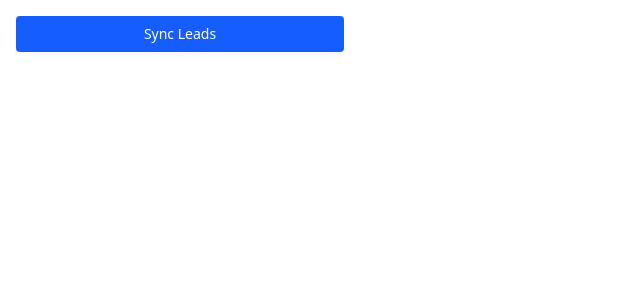
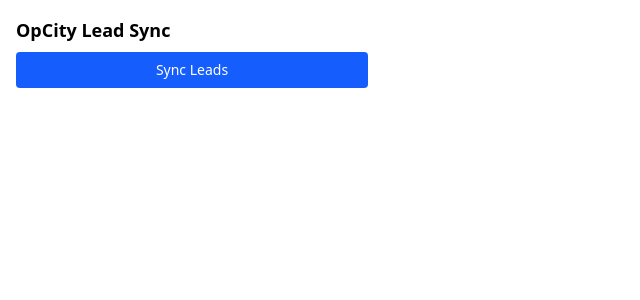
Before and after one commit to BasicallyManny/OpciSync-, a React (Vite) app in the folder frontend/: page / in a window 1280 px wide. Shown: the top 300 px of the page, without its empty margins (0-640 px from the left). Built offline with nearby package versions, Linux system fonts and the light colour scheme.

Commit message:
content scraper finished

```diff
--- a/frontend/src/App.tsx
+++ b/frontend/src/App.tsx
@@ -4,54 +4,118 @@
 export default function App() {
   const [leads, setLeads] = useState<Lead[]>([]);
   const [loading, setLoading] = useState(false);
+  const [error, setError] = useState<string>("");
 
   const sync = async () => {
     setLoading(true);
+    setError("");
 
+    try {
       const [tab] = await chrome.tabs.query({
         active: true,
         currentWindow: true
       });
 
+      if (!tab.id) {
+        setError("No active tab found");
+        setLoading(false);
+        return;
+      }
+
+      if (!tab.url?.includes("opcity.com")) {
+        setError("Please navigate to an OpCity page");
+        setLoading(false);
+        return;
+      }
+
       chrome.runtime.sendMessage({
         type: "START_SYNC",
         tabId: tab.id
       });
+    } catch (err) {
+      setError("Failed to start sync");
+      setLoading(false);
+      console.error(err);
+    }
   };
 
   useEffect(() => {
-    chrome.runtime.onMessage.addListener(msg => {
+    type RuntimeMessage =
+      | { type: "LEADS_SYNCED"; payload: Lead[] }
+      | { type: string; [key: string]: unknown };
+
+    const listener = (msg: RuntimeMessage) => {
+      console.log("Popup received message:", msg);
       if (msg.type === "LEADS_SYNCED") {
-        setLeads(msg.payload);
+        setLeads(msg.payload as Lead[]);
         setLoading(false);
       }
-    });
+    };
+
+    chrome.runtime.onMessage.addListener(listener);
+
+    return () => {
+      chrome.runtime.onMessage.removeListener(listener);
+    };
   }, []);
 
+  const getStatusColor = (status: string) => {
+    switch (status) {
+      case "SPOKE":
+        return "bg-green-100 text-green-800";
+      case "MET":
+        return "bg-blue-100 text-blue-800";
+      case "OFFER":
+        return "bg-yellow-100 text-yellow-800";
+      case "CONTRACT":
+        return "bg-purple-100 text-purple-800";
+      case "CLOSE":
+        return "bg-gray-800 text-white";
+      default:
+        return "bg-gray-100 text-gray-800";
+    }
+  };
+
   return (
-    <div className="w-90 p-4 text-sm">
+    <div className="w-96 p-4 text-sm">
+      <div className="mb-3">
+        <h1 className="text-lg font-bold mb-2">OpCity Lead Sync</h1>
+
         <button
           onClick={sync}
           disabled={loading}
-        className="mb-3 w-full rounded bg-blue-600 py-2 text-white hover:bg-blue-700 disabled:opacity-50"
+          className="w-full rounded bg-blue-600 py-2 text-white hover:bg-blue-700 disabled:opacity-50 disabled:cursor-not-allowed"
         >
           {loading ? "Syncing…" : "Sync Leads"}
         </button>
 
-      <div className="space-y-2">
+        {error && (
+          <div className="mt-2 p-2 bg-red-100 text-red-700 rounded text-xs">
+            {error}
+          </div>
+        )}
+
+        {leads.length > 0 && (
+          <div className="mt-2 text-xs text-gray-600">
+            Found {leads.length} lead{leads.length !== 1 ? "s" : ""}
+          </div>
+        )}
+      </div>
+
+      <div className="space-y-2 max-h-96 overflow-y-auto">
         {leads.map((lead, i) => (
           <div
             key={i}
-            className="flex items-center justify-between rounded border p-2"
+            className="flex items-center justify-between rounded border p-2 hover:bg-gray-50"
           >
-            <div>
-              <div className="font-semibold">{lead.name}</div>
+            <div className="flex-1 min-w-0">
+              <div className="font-semibold truncate">{lead.name}</div>
               <div className="text-xs text-gray-500">
-                Updated {lead.lastUpdated}
+                {lead.lastUpdated}
               </div>
             </div>
 
-            <span className="rounded bg-green-100 px-2 py-1 text-xs font-medium">
+            <span className={`ml-2 rounded px-2 py-1 text-xs font-medium whitespace-nowrap ${getStatusColor(lead.status)}`}>
               {lead.status}
             </span>
           </div>
--- a/frontend/src/content/content.ts
+++ b/frontend/src/content/content.ts
@@ -1,44 +1,14 @@
-// Unique ID so we never inject twice
+import type { Lead, LeadStatus } from "../types/types";
+
 const SPINNER_ID = "opcisync-loading-overlay";
 
-/**
- * Injects a full-screen loading spinner and blocks interaction
- */
-function showSpinner(message = "Syncing leads...") {
-  if (document.getElementById(SPINNER_ID)) return;
+/* ---------------- Spinner ---------------- */
 
-  const overlay = document.createElement("div");
-  overlay.id = SPINNER_ID;
-
-  overlay.innerHTML = `
-    <div class="opcisync-backdrop">
-      <div class="opcisync-card">
-        <div class="opcisync-spinner"></div>
-        <p>${message}</p>
-      </div>
-    </div>
-  `;
-
-  document.body.appendChild(overlay);
-}
-
-/**
- * Removes the spinner overlay
- */
-function hideSpinner() {
-  const overlay = document.getElementById(SPINNER_ID);
-  if (overlay) overlay.remove();
-}
-
-/**
- * Inject minimal CSS (Tailwind-style but self-contained)
- */
-function injectSpinnerStyles() {
-  if (document.getElementById("opcisync-spinner-styles")) return;
+function injectSpinnerStyles(): void {
+  if (document.getElementById("opcisync-styles")) return;
 
   const style = document.createElement("style");
-  style.id = "opcisync-spinner-styles";
-
+  style.id = "opcisync-styles";
   style.textContent = `
     .opcisync-backdrop {
       position: fixed;
@@ -48,60 +18,259 @@
       display: flex;
       align-items: center;
       justify-content: center;
-      pointer-events: all;
     }
-
-    .opcisync-card {
+    .opcisync-box {
       background: white;
       padding: 24px 32px;
       border-radius: 12px;
+      font-family: system-ui;
       display: flex;
       flex-direction: column;
       align-items: center;
-      gap: 16px;
-      box-shadow: 0 20px 40px rgba(0, 0, 0, 0.25);
-      font-family: system-ui, -apple-system, BlinkMacSystemFont;
+      gap: 12px;
     }
-
     .opcisync-spinner {
-      width: 48px;
-      height: 48px;
+      width: 40px;
+      height: 40px;
       border: 4px solid #e5e7eb;
       border-top-color: #2563eb;
-      border-radius: 9999px;
+      border-radius: 50%;
       animation: spin 1s linear infinite;
     }
-
-    @keyframes spin {
-      to {
-        transform: rotate(360deg);
-      }
-    }
+    @keyframes spin { to { transform: rotate(360deg); } }
   `;
-
   document.head.appendChild(style);
 }
 
-// Listen for spinner command from background script
-chrome.runtime.onMessage.addListener((message) => {
-  if (message.type === "SHOW_SPINNER") {
-    injectSpinnerStyles();
-    showSpinner();
+function showSpinner(): void {
+  if (document.getElementById(SPINNER_ID)) return;
+  injectSpinnerStyles();
 
-    // Simulate work for 3 seconds, then hide and notify
-    setTimeout(() => {
-      hideSpinner();
+  const overlay = document.createElement("div");
+  overlay.id = SPINNER_ID;
+  overlay.innerHTML = `
+    <div class="opcisync-backdrop">
+      <div class="opcisync-box">
+        <div class="opcisync-spinner"></div>
+        <div>Syncing leads…</div>
+      </div>
+    </div>
+  `;
+  document.body.appendChild(overlay);
+}
 
-      // Send completion message back to background
-      chrome.runtime.sendMessage({
-        type: "SPINNER_COMPLETE",
-        payload: [] // Empty array for now, will be leads later
-      });
-    }, 3000);
+function hideSpinner(): void {
+  document.getElementById(SPINNER_ID)?.remove();
+}
+
+/* ---------------- Utils ---------------- */
+
+const sleep = (ms: number): Promise<void> =>
+  new Promise(resolve => setTimeout(resolve, ms));
+
+/* ---------------- Selectors ---------------- */
+
+// Try multiple possible selectors
+const SELECTOR_VARIANTS = {
+  scrollContainers: [
+    ".ReferralList__scrollingwindow",
+    ".ReferralList_scrollingwindow",
+    "[class*='scrollingwindow']",
+    "[class*='ReferralList']"
+  ],
+  leadCards: [
+    ".clickable.ReferralItem",
+    ".ReferralItem",
+    "[class*='ReferralItem']"
+  ],
+  names: [
+    ".ReferralItem__name",
+    ".ReferralItem_name",
+    "[class*='ReferralItem'][class*='name']"
+  ],
+  statuses: [
+    ".ReferralItem__status",
+    ".ReferralItem_status",
+    "[class*='status']"
+  ],
+  times: [
+    ".ReferralItem__time-since",
+    ".ReferralItem_time-since",
+    "[class*='time']",
+    "[class*='Updated']"
+  ]
+};
+
+/* ---------------- Helper to find working selector ---------------- */
+
+function findWorkingSelector(selectors: string[]): string | null {
+  for (const selector of selectors) {
+    const element = document.querySelector(selector);
+    if (element) {
+      console.log(`✓ Found working selector: ${selector}`);
+      return selector;
+    }
   }
+  console.log(`✗ None of these selectors worked:`, selectors);
+  return null;
+}
+
+/* ---------------- Extraction ---------------- */
+
+function extractStatus(card: Element): LeadStatus {
+  // Try to find status element
+  for (const selector of SELECTOR_VARIANTS.statuses) {
+    const statusEl = card.querySelector(selector);
+    if (statusEl) {
+      const statusText = statusEl.textContent?.trim().toUpperCase() || "";
+      console.log(`Found status text: "${statusText}"`);
+
+      if (statusText.includes("SPOKE")) return "SPOKE";
+      if (statusText.includes("MET")) return "MET";
+      if (statusText.includes("OFFER")) return "OFFER";
+      if (statusText.includes("CONTRACT")) return "CONTRACT";
+      if (statusText.includes("CLOSE") || statusText.includes("SUCCESS")) return "CLOSE";
+    }
+  }
+
+  // Fallback: check card classes
+  const className = card.className;
+  console.log(`Card classes: ${className}`);
+
+  if (className.includes("success")) return "CLOSE";
+  if (className.includes("contract")) return "CONTRACT";
+  if (className.includes("offer")) return "OFFER";
+  if (className.includes("met")) return "MET";
+  if (className.includes("spoke")) return "SPOKE";
+
+  return "SPOKE";
+}
+
+function scrapeVisibleLeads(cardSelector: string): Lead[] {
+  const cards = document.querySelectorAll(cardSelector);
+  console.log(`Found ${cards.length} lead cards with selector: ${cardSelector}`);
+
+  const leads: Lead[] = [];
+
+  cards.forEach((card, index) => {
+    console.log(`\nProcessing card ${index + 1}:`);
+
+    // Try to find name
+    let name = "";
+    for (const selector of SELECTOR_VARIANTS.names) {
+      const nameEl = card.querySelector(selector) as HTMLElement | null;
+      if (nameEl && nameEl.innerText.trim()) {
+        name = nameEl.innerText.trim();
+        console.log(`  Name (${selector}): "${name}"`);
+        break;
+      }
+    }
+
+    if (!name) {
+      console.log(`  ✗ No name found, skipping card`);
+      return;
+    }
+
+    // Try to find time/last updated
+    let lastUpdated = "Unknown";
+    for (const selector of SELECTOR_VARIANTS.times) {
+      const timeEl = card.querySelector(selector) as HTMLElement | null;
+      if (timeEl && timeEl.innerText.trim()) {
+        lastUpdated = timeEl.innerText.trim();
+        console.log(`  Time (${selector}): "${lastUpdated}"`);
+        break;
+      }
+    }
+
+    const status = extractStatus(card);
+    console.log(`  Status: ${status}`);
+
+    leads.push({
+      name,
+      status,
+      lastUpdated
+    });
+  });
+
+  return leads;
+}
+
+async function scrapeAllLeads(): Promise<Lead[]> {
+  console.log("\n=== Starting scrape ===");
+
+  // Find working scroll container
+  const scrollSelector = findWorkingSelector(SELECTOR_VARIANTS.scrollContainers);
+  if (!scrollSelector) {
+    console.error("❌ Could not find scroll container!");
+    console.log("Available elements with 'scroll' in class:",
+      Array.from(document.querySelectorAll("[class*='scroll']")).map(el => el.className)
+    );
+    return [];
+  }
+
+  const container = document.querySelector(scrollSelector) as HTMLElement;
+  console.log(`Using scroll container: ${scrollSelector}`);
+
+  // Find working lead card selector
+  const cardSelector = findWorkingSelector(SELECTOR_VARIANTS.leadCards);
+  if (!cardSelector) {
+    console.error("❌ Could not find any lead cards!");
+    console.log("Available elements with 'Referral' in class:",
+      Array.from(document.querySelectorAll("[class*='Referral']")).map(el => el.className)
+    );
+    return [];
+  }
+
+  console.log(`Using card selector: ${cardSelector}`);
+
+  const collected = new Map<string, Lead>();
+  let stagnant = 0;
+
+  while (stagnant < 3) {
+    const before = collected.size;
+
+    scrapeVisibleLeads(cardSelector).forEach(lead => {
+      collected.set(lead.name, lead);
+    });
+
+    const afterSize = collected.size;
+    console.log(`\n--- Scroll ${stagnant + 1}: ${afterSize} unique leads (${afterSize - before} new) ---`);
+
+    stagnant = afterSize === before ? stagnant + 1 : 0;
+
+    container.scrollTop = container.scrollHeight;
+    await sleep(1200);
+  }
+
+  const finalLeads = Array.from(collected.values());
+  console.log(`\n=== Scrape complete: ${finalLeads.length} total leads ===`);
+  return finalLeads;
+}
+
+/* ---------------- Message Bridge ---------------- */
+
+chrome.runtime.onMessage.addListener(async (msg) => {
+  if (msg.type !== "SCRAPE_LEADS") return;
+
+  console.log("🚀 Starting lead scrape...");
+
+  // Debug: Show all elements with common class patterns
+  console.log("\n--- Page Analysis ---");
+  console.log("Elements with 'Referral':", document.querySelectorAll("[class*='Referral']").length);
+  console.log("Elements with 'scroll':", document.querySelectorAll("[class*='scroll']").length);
+  console.log("Elements with 'List':", document.querySelectorAll("[class*='List']").length);
+
+  showSpinner();
+
+  const leads = await scrapeAllLeads();
+
+  hideSpinner();
+
+  console.log(`📤 Sending ${leads.length} leads back to extension`);
+  chrome.runtime.sendMessage({
+    type: "LEADS_SCRAPED",
+    payload: leads
+  });
 });
 
-// Boot message
-console.log("Opcisync content script loaded");
-
-export {};
+console.log("✅ OpciSync content script loaded");
--- a/frontend/src/types/types.ts
+++ b/frontend/src/types/types.ts
@@ -6,7 +6,7 @@
   | "CLOSE";
 
 export interface Lead {
-    name:string;
-    status:LeadStatus;
-    lastUpdated: string;
+  name: string;
+  status: LeadStatus;
+  lastUpdated: string;
 }
```
Also changed, not shown: frontend/src/background/background.ts (+15 -10 lines). Lines whose indentation alone changed are shown as unchanged.
